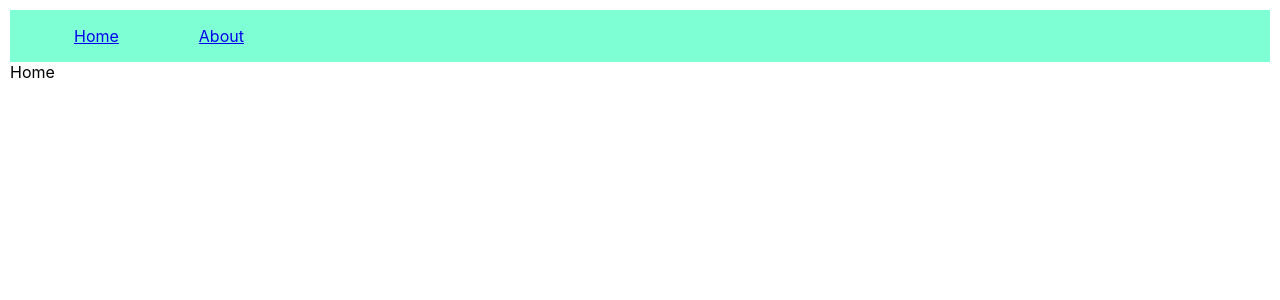
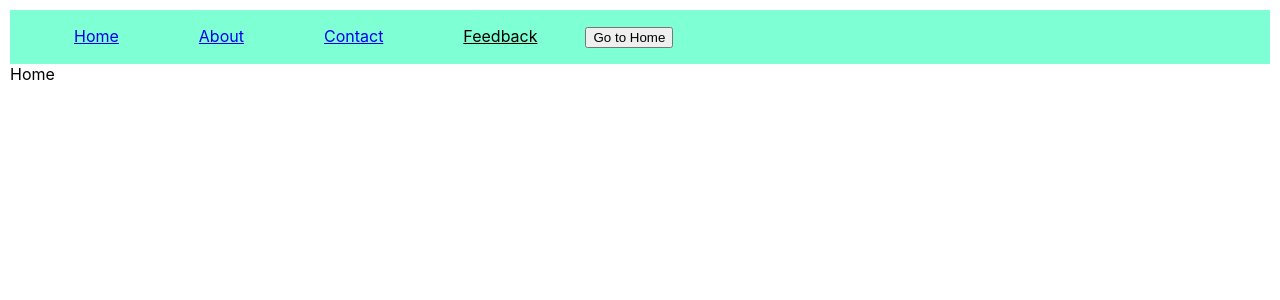
Before and after one commit to harshadbprajapati/myreactapp, a React (Create React App) app: page / in a window 1280 px wide. Shown: the top 300 px of the page. Built offline with nearby package versions, Linux system fonts and the light colour scheme.

Commit message:
use NavLink and useNavigate hook

```diff
--- a/src/App.js
+++ b/src/App.js
@@ -9,6 +9,8 @@ function App() {
           <Route path="/" element={<div>Home</div>} />
           <Route path="/home" element={<div>Home</div>} />
           <Route path="/about" element={<div>About</div>} />
+          <Route path="/contact" element={<div>Contact</div>} />
+          <Route path="/feedback" element={<div>Feedback</div>} />
           <Route path="/*" element={<div>Page Not Found</div>} />
         </Routes>
     </div>
--- a/src/components/Navigation.js
+++ b/src/components/Navigation.js
@@ -1,13 +1,24 @@
 import React from 'react';
-import { Link } from 'react-router-dom';
+import { Link, NavLink } from 'react-router-dom';
+import { useNavigate } from "react-router-dom";
 
 const Navigation = () => {
+  const navigate = useNavigate();
+
   return (
     <nav>
       <Link to={"/home"}>Home</Link>
-      <Link to={"/about"}>About</Link>
+      <NavLink to={"/about"}>About</NavLink>
+      <NavLink to={"/contact"}>Contact</NavLink>
+      <NavLink
+        to={"/feedback"}
+        style={({isActive, isPending}) => ({ color: isActive ? "brown" : "black" })}
+      >
+        Feedback
+      </NavLink>
+      <button onClick={() => navigate("/home")}>Go to Home</button>
     </nav>
-  )
+  );
 }
 
 export default Navigation;
--- a/src/index.css
+++ b/src/index.css
@@ -44,6 +44,6 @@ nav a {
   padding: 16px 32px;
 }
 
-nav a:hover {
-  background-color: aliceblue;
+nav .active {
+  background-color:chartreuse;
 }
```
